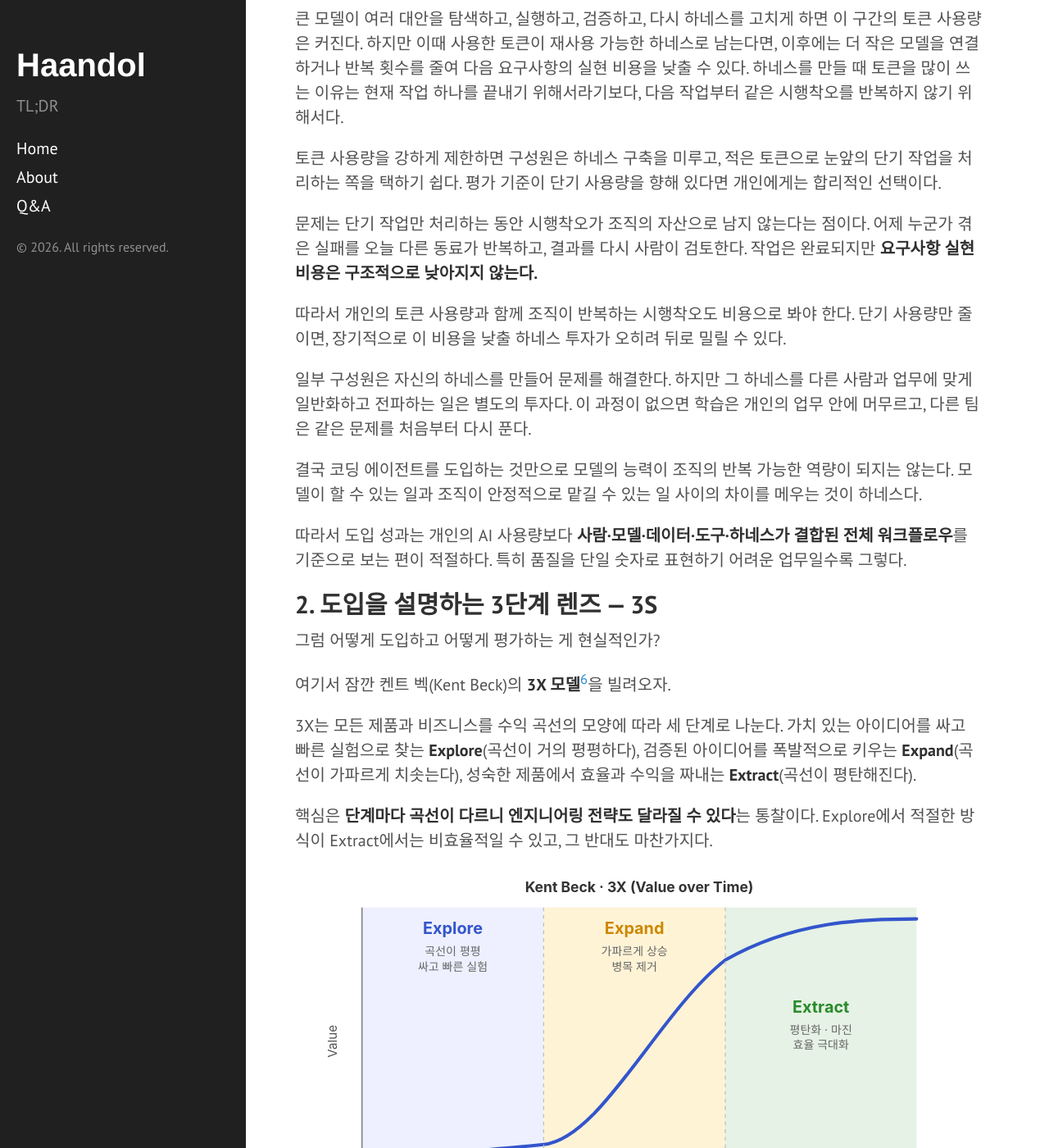
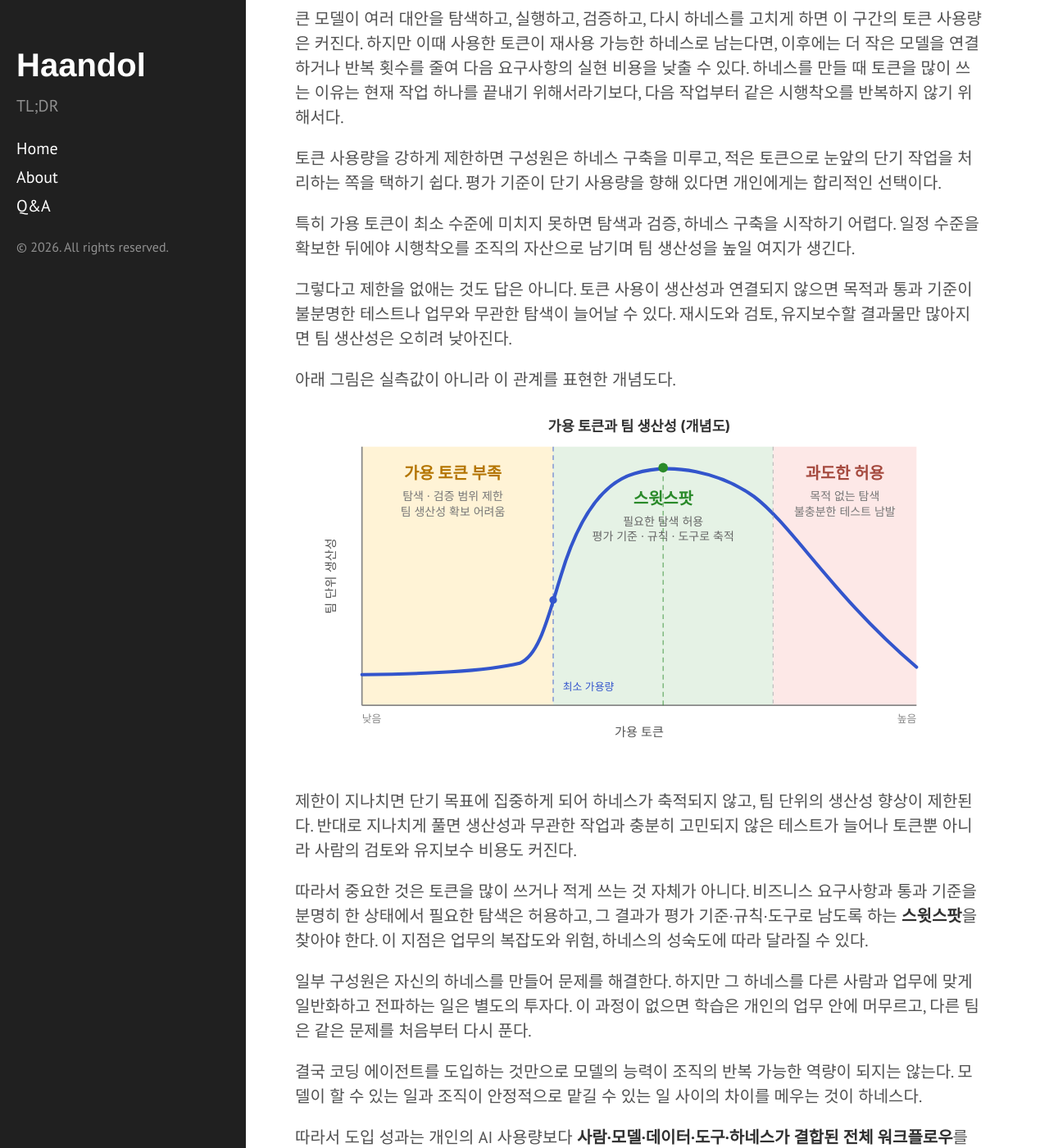
Before and after one commit to haandol/haandol.github.com, a Jekyll site: the page built from _posts/2026-06-15-organizational-ai-adoption-3s.md, in a window 1280 px wide and 1400 px high, scrolled down 1945 px. Shown: the whole window at 82% size. Built offline with Jekyll 4.4.1, drawn with Linux system fonts in a browser that asks for light colours; comment, search, counter and statistics services are not loaded.

Commit message:
Add token governance productivity curve

```diff
--- a/_posts/2026-06-15-organizational-ai-adoption-3s.md
+++ b/_posts/2026-06-15-organizational-ai-adoption-3s.md
@@ -38,9 +38,17 @@ AI를 도입하면서 동시에 토큰을 최소화하려 하면 긴장이 생
 
 토큰 사용량을 강하게 제한하면 구성원은 하네스 구축을 미루고, 적은 토큰으로 눈앞의 단기 작업을 처리하는 쪽을 택하기 쉽다. 평가 기준이 단기 사용량을 향해 있다면 개인에게는 합리적인 선택이다.
 
-문제는 단기 작업만 처리하는 동안 시행착오가 조직의 자산으로 남지 않는다는 점이다. 어제 누군가 겪은 실패를 오늘 다른 동료가 반복하고, 결과를 다시 사람이 검토한다. 작업은 완료되지만 **요구사항 실현 비용은 구조적으로 낮아지지 않는다.**
+특히 가용 토큰이 최소 수준에 미치지 못하면 탐색과 검증, 하네스 구축을 시작하기 어렵다. 일정 수준을 확보한 뒤에야 시행착오를 조직의 자산으로 남기며 팀 생산성을 높일 여지가 생긴다.
 
-따라서 개인의 토큰 사용량과 함께 조직이 반복하는 시행착오도 비용으로 봐야 한다. 단기 사용량만 줄이면, 장기적으로 이 비용을 낮출 하네스 투자가 오히려 뒤로 밀릴 수 있다.
+그렇다고 제한을 없애는 것도 답은 아니다. 토큰 사용이 생산성과 연결되지 않으면 목적과 통과 기준이 불분명한 테스트나 업무와 무관한 탐색이 늘어날 수 있다. 재시도와 검토, 유지보수할 결과물만 많아지면 팀 생산성은 오히려 낮아진다.
+
+아래 그림은 실측값이 아니라 이 관계를 표현한 개념도다.
+
+![가용 토큰이 최소 수준을 넘은 뒤 팀 생산성이 높아지고, 과도한 허용 구간에서 다시 낮아지는 개념 곡선](/assets/img/2026/0615/token-governance-productivity-curve.svg)
+
+제한이 지나치면 단기 목표에 집중하게 되어 하네스가 축적되지 않고, 팀 단위의 생산성 향상이 제한된다. 반대로 지나치게 풀면 생산성과 무관한 작업과 충분히 고민되지 않은 테스트가 늘어나 토큰뿐 아니라 사람의 검토와 유지보수 비용도 커진다.
+
+따라서 중요한 것은 토큰을 많이 쓰거나 적게 쓰는 것 자체가 아니다. 비즈니스 요구사항과 통과 기준을 분명히 한 상태에서 필요한 탐색은 허용하고, 그 결과가 평가 기준·규칙·도구로 남도록 하는 **스윗스팟**을 찾아야 한다. 이 지점은 업무의 복잡도와 위험, 하네스의 성숙도에 따라 달라질 수 있다.
 
 일부 구성원은 자신의 하네스를 만들어 문제를 해결한다. 하지만 그 하네스를 다른 사람과 업무에 맞게 일반화하고 전파하는 일은 별도의 투자다. 이 과정이 없으면 학습은 개인의 업무 안에 머무르고, 다른 팀은 같은 문제를 처음부터 다시 푼다.
 
```
Also changed, not shown: assets/img/2026/0615/token-governance-productivity-curve.svg (added).
